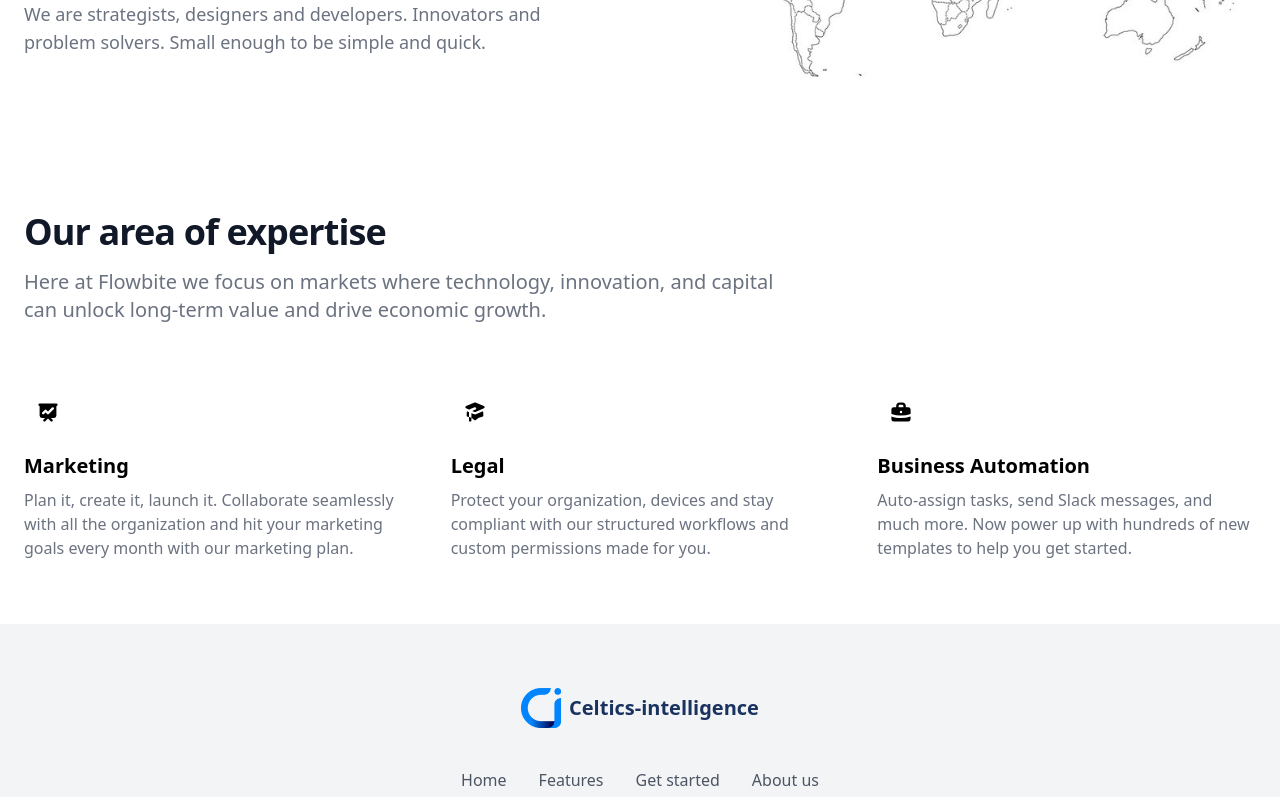
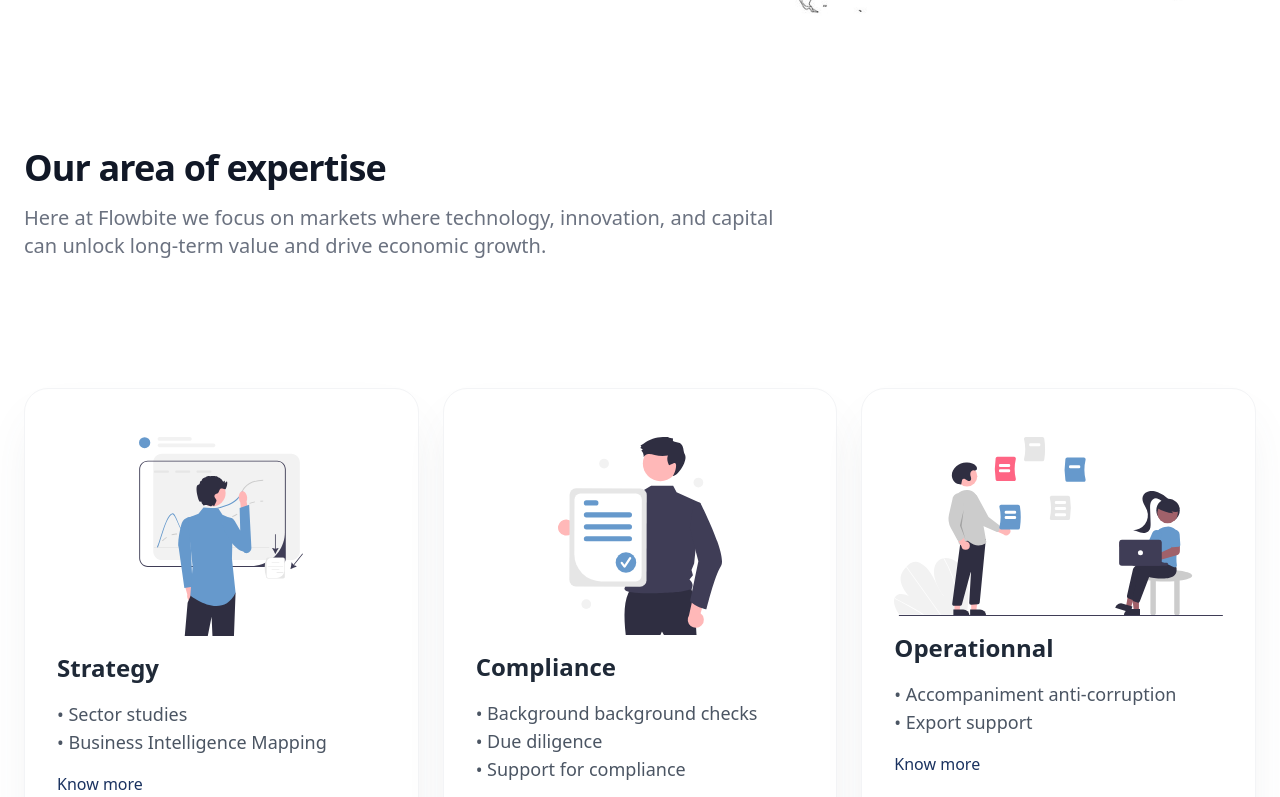
Before and after one commit to LaChancee/celtic-intelligence, a Next.js app: page / in a window 1280 px wide. Shown: the part 2000-2797 px from the top of the page. Built offline with nearby package versions, Linux system fonts and the light colour scheme.

Commit message:
Ajout de la section service & features

```diff
--- a/src/pages/index.tsx
+++ b/src/pages/index.tsx
@@ -6,9 +6,12 @@ import  cercleLogo from 'public/logo-asso/le-cercle-de-la-compliance.png'
 import ACFE from '/public/logo-asso/Logo-ACFE-petit.png'
 import synfie from '/public/logo-asso/logo-synfie.png'
 import drapeaux from '/public/drapeaux-ue.jpg'
+import strategy from '/public/strategy.svg'
+import compliance from '/public/compliance.svg'
+import operationnal from '/public/operationnal.svg'
 import map from '/public/map.jpg'
 import logo from '/public/logo-celtic.png'
-import Header from "@/pages/Component/Header";
+
 
 const inter = Inter({ subsets: ['latin'] })
 
@@ -21,7 +24,6 @@ export default function Home() {
         <meta name="viewport" content="width=device-width, initial-scale=1" />
         <link rel="icon" href="/logo-celtic.png" />
       </Head>
-      <Header></Header>
      <main>
          <div className="flex flex-col items-center justify-center min-h-screen ">
              <div
@@ -55,7 +57,7 @@ export default function Home() {
                                      intelligence, political risk assessments and advisory services.
                                      </p>
                                  <a href="#"
-                                    className="inline-flex items-center text-white bg-[#1A3260] hover:bg-blue-900 focus:ring-4 focus:ring-blue-300 font-medium rounded-lg text-sm px-5 py-2.5 text-center dark:focus:ring-primary-900">
+                                    className="inline-flex items-center text-white bg-primary transition hover:bg-lightPrimary focus:ring-4 focus:ring-blue-300 font-medium rounded-lg text-sm px-5 py-2.5 text-center dark:focus:ring-primary-900">
                                      Contact-us
                                      <svg className="ml-2 -mr-1 w-5 h-5" fill="currentColor" viewBox="0 0 20 20"
                                           xmlns="http://www.w3.org/2000/svg">
@@ -107,61 +109,77 @@ export default function Home() {
          </section>
          <section className="bg-white dark:bg-gray-900">
              <div className="py-8 px-4 mx-auto max-w-screen-xl sm:py-16 lg:px-6">
-                 <div className="max-w-screen-md mb-8 lg:mb-16">
-                     <h2 className="mb-4 text-4xl tracking-tight font-extrabold text-gray-900 dark:text-white">Our area of expertise</h2>
+                 <div className="grid place-content-center max-w-screen-md mb-8 lg:mb-16">
+                     <h2 className="mb-4 text-4xl align-center tracking-tight font-extrabold text-gray-900 dark:text-white">Our area of expertise</h2>
                      <p className="text-gray-500 sm:text-xl dark:text-gray-400">Here at Flowbite we focus on markets
                          where technology, innovation, and capital can unlock long-term value and drive economic
                          growth.</p>
                  </div>
-                 <div className="space-y-8 md:grid md:grid-cols-2 lg:grid-cols-3 md:gap-12 md:space-y-0">
-                     <div>
+
+                 <div className="py-16">
+                     <div className="container m-auto px-6 text-gray-500 md:px-12 xl:px-0">
+                         <div className="mx-auto grid gap-6 md:w-3/4 lg:w-full lg:grid-cols-3">
                              <div
-                             className="flex justify-center items-center mb-4 w-10 h-10 rounded-full bg-primary-100 lg:h-12 lg:w-12 dark:bg-primary-900">
-                             <svg className="w-5 h-5 text-primary-600 lg:w-6 lg:h-6 dark:text-primary-300"
-                                  fill="currentColor" viewBox="0 0 20 20" xmlns="http://www.w3.org/2000/svg">
-                                 <path fill-rule="evenodd"
-                                       d="M3 3a1 1 0 000 2v8a2 2 0 002 2h2.586l-1.293 1.293a1 1 0 101.414 1.414L10 15.414l2.293 2.293a1 1 0 001.414-1.414L12.414 15H15a2 2 0 002-2V5a1 1 0 100-2H3zm11.707 4.707a1 1 0 00-1.414-1.414L10 9.586 8.707 8.293a1 1 0 00-1.414 0l-2 2a1 1 0 101.414 1.414L8 10.414l1.293 1.293a1 1 0 001.414 0l4-4z"
-                                       clip-rule="evenodd"></path>
-                             </svg>
+                                 className="border border-gray-100 dark:border-gray-700 rounded-3xl bg-white dark:bg-gray-800 px-8 pt-12 shadow-2xl shadow-gray-600/10 dark:shadow-none sm:px-12 lg:px-8">
+                                 <div className="mb-12 space-y-4">
+                                     <div className={"flex place-content-center"}>
+                                         <Image src={strategy} alt={"illustration of man standing in front of a tab"} className={"h-1/2 w-1/2 "} width={800} height={500}/>
                                      </div>
-                         <h3 className="mb-2 text-xl font-bold dark:text-white">Marketing</h3>
-                         <p className="text-gray-500 dark:text-gray-400">Plan it, create it, launch it. Collaborate
-                             seamlessly with all the organization and hit your marketing goals every month with our
-                             marketing plan.</p>
+                                     <h3 className="text-2xl font-semibold text-gray-800 dark:text-white">Strategy</h3>
+                                     <ul className="mb-6 text-lg text-gray-600 dark:text-gray-300">
+                                         <li>
+                                             • Sector studies
+                                         </li>
+                                         <li>• Business Intelligence Mapping</li>
+                                     </ul>
+                                     <a href="#" className="block font-medium text-primary">Know more</a>
                                  </div>
-                     <div>
+                             </div>
                              <div
-                             className="flex justify-center items-center mb-4 w-10 h-10 rounded-full bg-primary-100 lg:h-12 lg:w-12 dark:bg-primary-900">
-                             <svg className="w-5 h-5 text-primary-600 lg:w-6 lg:h-6 dark:text-primary-300"
-                                  fill="currentColor" viewBox="0 0 20 20" xmlns="http://www.w3.org/2000/svg">
-                                 <path
-                                     d="M10.394 2.08a1 1 0 00-.788 0l-7 3a1 1 0 000 1.84L5.25 8.051a.999.999 0 01.356-.257l4-1.714a1 1 0 11.788 1.838L7.667 9.088l1.94.831a1 1 0 00.787 0l7-3a1 1 0 000-1.838l-7-3zM3.31 9.397L5 10.12v4.102a8.969 8.969 0 00-1.05-.174 1 1 0 01-.89-.89 11.115 11.115 0 01.25-3.762zM9.3 16.573A9.026 9.026 0 007 14.935v-3.957l1.818.78a3 3 0 002.364 0l5.508-2.361a11.026 11.026 0 01.25 3.762 1 1 0 01-.89.89 8.968 8.968 0 00-5.35 2.524 1 1 0 01-1.4 0zM6 18a1 1 0 001-1v-2.065a8.935 8.935 0 00-2-.712V17a1 1 0 001 1z"></path>
-                             </svg>
+                                 className="border border-gray-100 dark:border-gray-700 rounded-3xl bg-white dark:bg-gray-800 px-8 py-12 shadow-2xl shadow-gray-600/10 dark:shadow-none sm:px-12 lg:px-8">
+                                 <div className="mb-12 space-y-4">
+                                     <div className={"flex place-content-center h-fit"}>
+                                         <Image src={compliance} alt={"illustration of man standing in front of a tab"} className={"h-1/2 w-1/2 "} width={800} height={500}/>
                                      </div>
-                         <h3 className="mb-2 text-xl font-bold dark:text-white">Legal</h3>
-                         <p className="text-gray-500 dark:text-gray-400">Protect your organization, devices and stay
-                             compliant with our structured workflows and custom permissions made for you.</p>
+                                     <h3 className="text-2xl font-semibold text-gray-800 dark:text-white">Compliance</h3>
+                                     <ul className="mb-6 text-lg text-gray-600 dark:text-gray-300">
+                                         <li>
+                                             • Background
+                                             background checks
+                                         </li>
+                                         <li>
+                                             • Due diligence
+                                         </li>
+                                         <li>
+                                             • Support for
+                                             compliance
+                                         </li>
+                                     </ul>
+                                     <a href="#" className="block font-medium text-primary">Know more</a>
                                  </div>
-                     <div>
+                             </div>
                              <div
-                             className="flex justify-center items-center mb-4 w-10 h-10 rounded-full bg-primary-100 lg:h-12 lg:w-12 dark:bg-primary-900">
-                             <svg className="w-5 h-5 text-primary-600 lg:w-6 lg:h-6 dark:text-primary-300"
-                                  fill="currentColor" viewBox="0 0 20 20" xmlns="http://www.w3.org/2000/svg">
-                                 <path fill-rule="evenodd"
-                                       d="M6 6V5a3 3 0 013-3h2a3 3 0 013 3v1h2a2 2 0 012 2v3.57A22.952 22.952 0 0110 13a22.95 22.95 0 01-8-1.43V8a2 2 0 012-2h2zm2-1a1 1 0 011-1h2a1 1 0 011 1v1H8V5zm1 5a1 1 0 011-1h.01a1 1 0 110 2H10a1 1 0 01-1-1z"
-                                       clip-rule="evenodd"></path>
-                                 <path
-                                     d="M2 13.692V16a2 2 0 002 2h12a2 2 0 002-2v-2.308A24.974 24.974 0 0110 15c-2.796 0-5.487-.46-8-1.308z"></path>
-                             </svg>
+                                 className="border border-gray-100 dark:border-gray-700 rounded-3xl bg-white dark:bg-gray-800 px-8 py-12 shadow-2xl shadow-gray-600/10 dark:shadow-none sm:px-12 lg:px-8">
+                                 <div className="mb-12 space-y-4">
+                                     <div className={"flex place-content-center justify-self-stretch"}>
+                                         <Image src={operationnal} alt={"illustration of man standing in front of a tab"} className={"h-full w-full"} width={800} height={500}/>
                                      </div>
-                         <h3 className="mb-2 text-xl font-bold dark:text-white">Business Automation</h3>
-                         <p className="text-gray-500 dark:text-gray-400">Auto-assign tasks, send Slack messages, and
-                             much more. Now power up with hundreds of new templates to help you get started.</p>
+                                     <h3 className="text-2xl font-semibold text-gray-800 dark:text-white">Operationnal</h3>
+                                     <ul className="mb-6 text-lg text-gray-600 dark:text-gray-300">
+                                         <li>
+                                             • Accompaniment anti-corruption
+                                         </li>
+                                         <li>• Export support</li>
+                                     </ul>
+                                     <a href="#" className="block font-medium text-primary">Know more</a>
                                  </div>
                              </div>
                          </div>
+                     </div>
+                 </div>
+
+             </div>
          </section>
-
      </main>
     </>
   )
```
Lines whose indentation alone changed are shown as unchanged.
